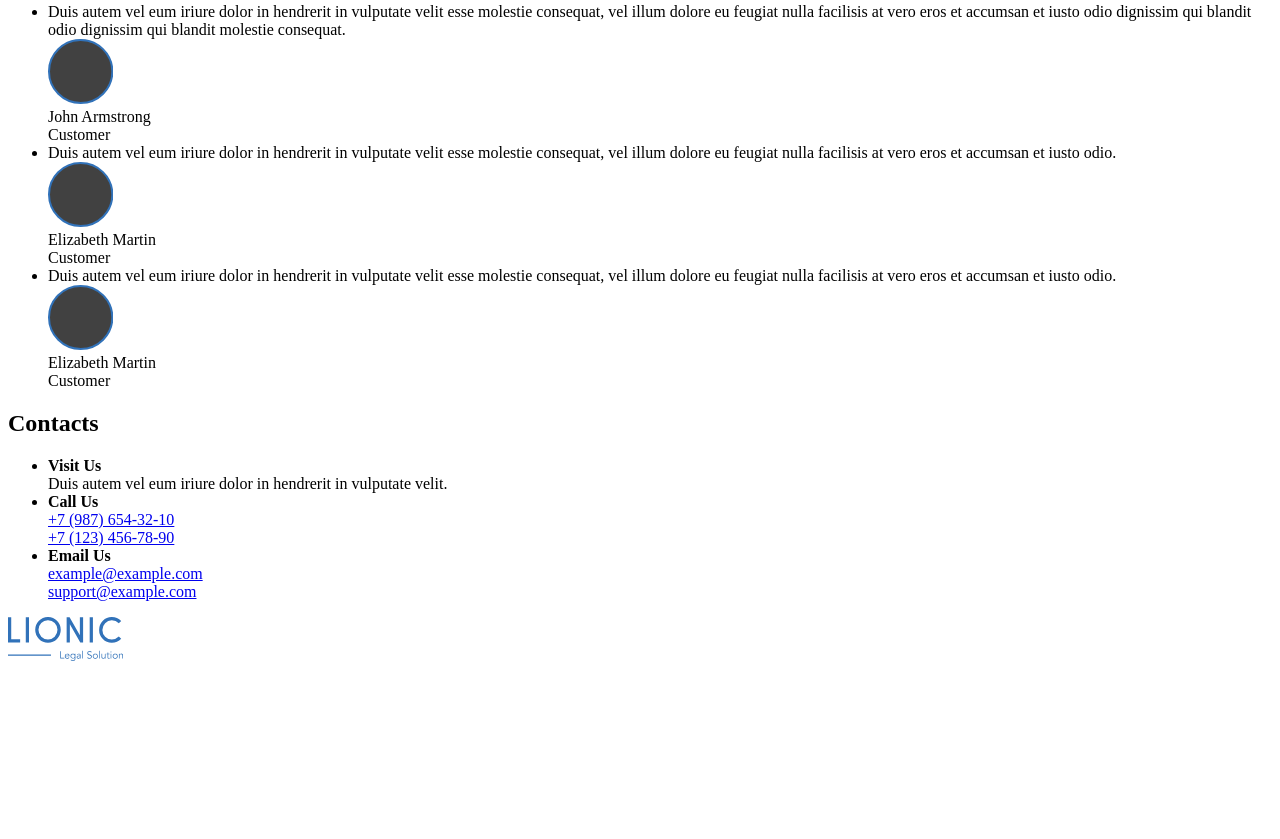
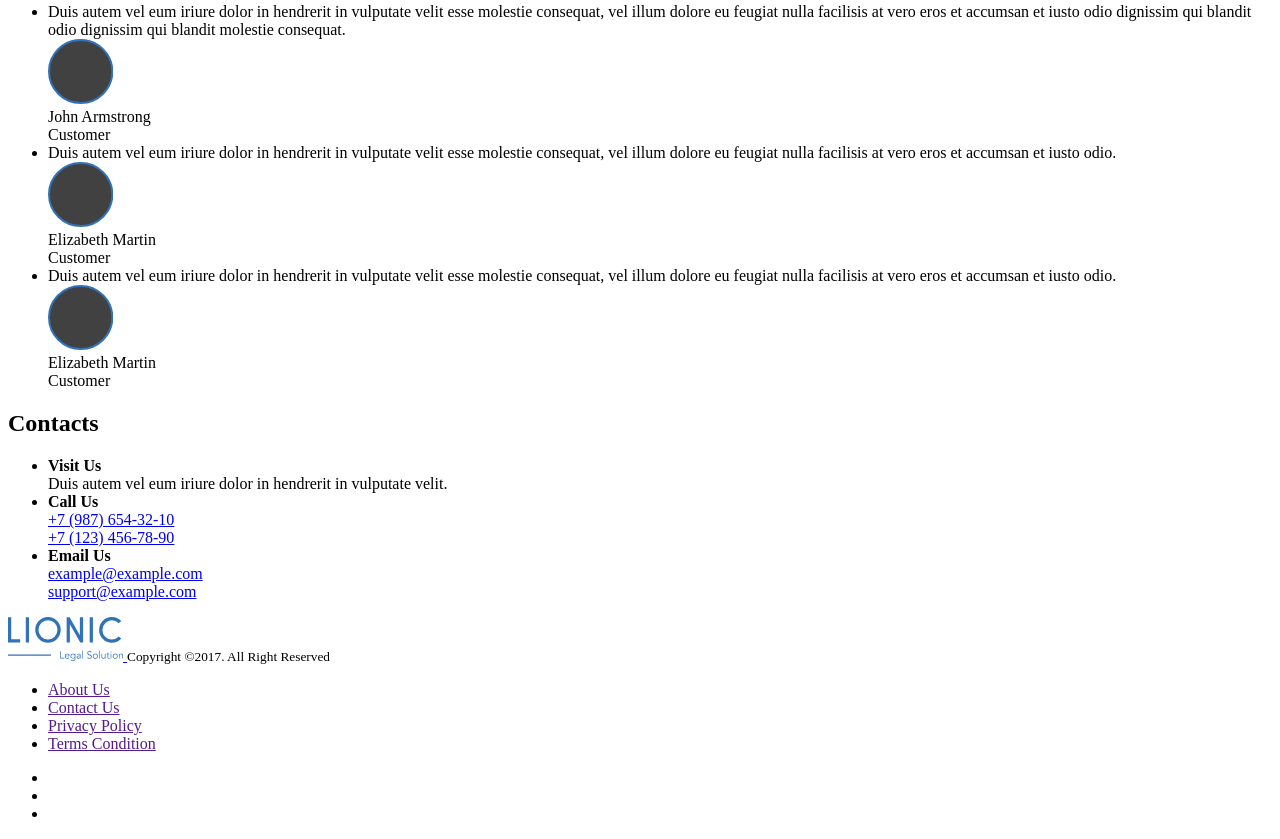
Before and after one commit to NikasDeBalion/Lionic, a plain HTML site: page index.html in a window 1280 px wide. Shown: the part 974-1813 px from the top of the page. Before the commit the page ends 1647 px from the top, so only its background shows below. Drawn offline with Linux system fonts and the light colour scheme.

Commit message:
finish footer

```diff
--- a/index.html
+++ b/index.html
@@ -223,24 +223,24 @@
                         <span class="section-contacts-icon"></span>
                         <strong class="section-contacts-heading">Call Us</strong>
                         <div class="section-contacts-info">
-                            <a class="section-contacts-info"href="tel:+7(987)654-32-10">
+                            <a class="section-contacts-info" href="tel:+7(987)654-32-10">
                                 +7 (987) 654-32-10
                             </a>
                             <br>
-                            <a class="section-contacts-info"href="tel:++7(123)456-78-90">
+                            <a class="section-contacts-info" href="tel:++7(123)456-78-90">
                                 +7 (123) 456-78-90
                             </a>
-                         </div>
+                        </div>
                     </li>
                     <li class="section-contacts-item">
                         <span class="section-contacts-icon"></span>
                         <strong class="section-contacts-heading">Email Us</strong>
                         <div class="section-contacts-info">
-                            <a class="section-contacts-info"href="mailto:example@example.com">
+                            <a class="section-contacts-info" href="mailto:example@example.com">
                                 example@example.com
                             </a>
                             <br>
-                            <a class="section-contacts-info"href="mailto:support@example.com">
+                            <a class="section-contacts-info" href="mailto:support@example.com">
                                 support@example.com
                             </a>
                         </div>
@@ -257,9 +257,58 @@
                 <a href="/" class="footer-logo">
                     <img src="img/Logo.svg" alt="" class="footer-logo-img">
                 </a>
-                <small></small>
+                <small class="footer-copyrights">
+                    Copyright ©2017. All Right Reserved
+                </small>
             </div>
             <div class="footer-right">
+                <nav class="footer-nav">
+                    <ul class="footer-list">
+                        <li class="footer-nav-item">
+                            <a href="" class="footer-nav-link">
+                                About Us
+                            </a>
+                        </li>
+                        <li class="footer-nav-item">
+                            <a href="" class="footer-nav-link">
+                                Contact Us
+                            </a>
+                        </li>
+                        <li class="footer-nav-item">
+                            <a href="" class="footer-nav-link">
+                                Privacy Policy
+                            </a>
+                        </li>
+                        <li class="footer-nav-item">
+                            <a href="" class="footer-nav-link">
+                                Terms Condition
+                            </a>
+                        </li>
+                    </ul>
+                </nav>
+                <ul class="footer-social-list">
+                    <li class="footer-social-item">
+                        <a href="" class="foote.social-link">
+                            <span class="footer-social-icon">
+
+                            </span>
+                        </a>
+                    </li>
+                    <li class="footer-social-item">
+                        <a href="" class="foote.social-link">
+                            <span class="footer-social-icon">
+
+                            </span>
+                        </a>
+                    </li>
+                    <li class="footer-social-item">
+                        <a href="" class="foote.social-link">
+                            <span class="footer-social-icon">
+
+                            </span>
+                        </a>
+                    </li>
+                </ul>
 
             </div>
         </div>
```
